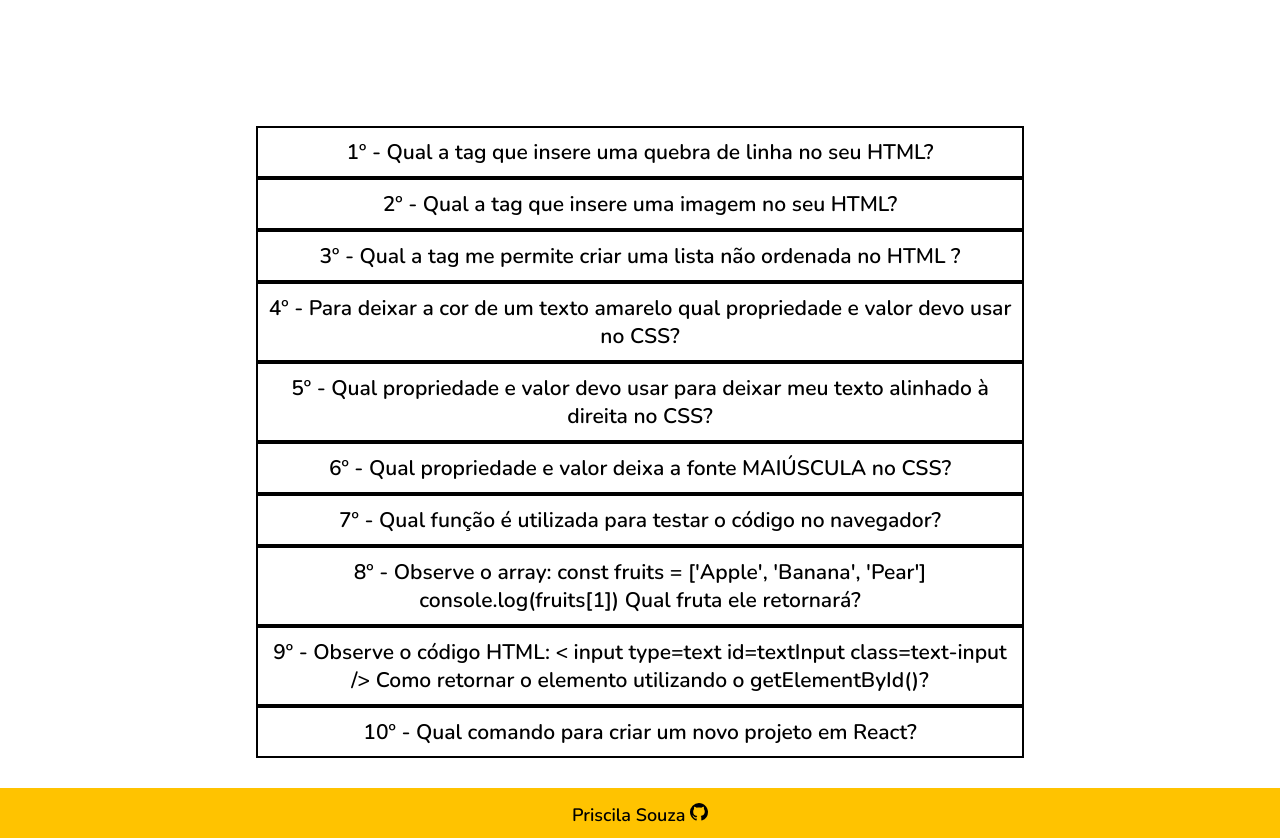
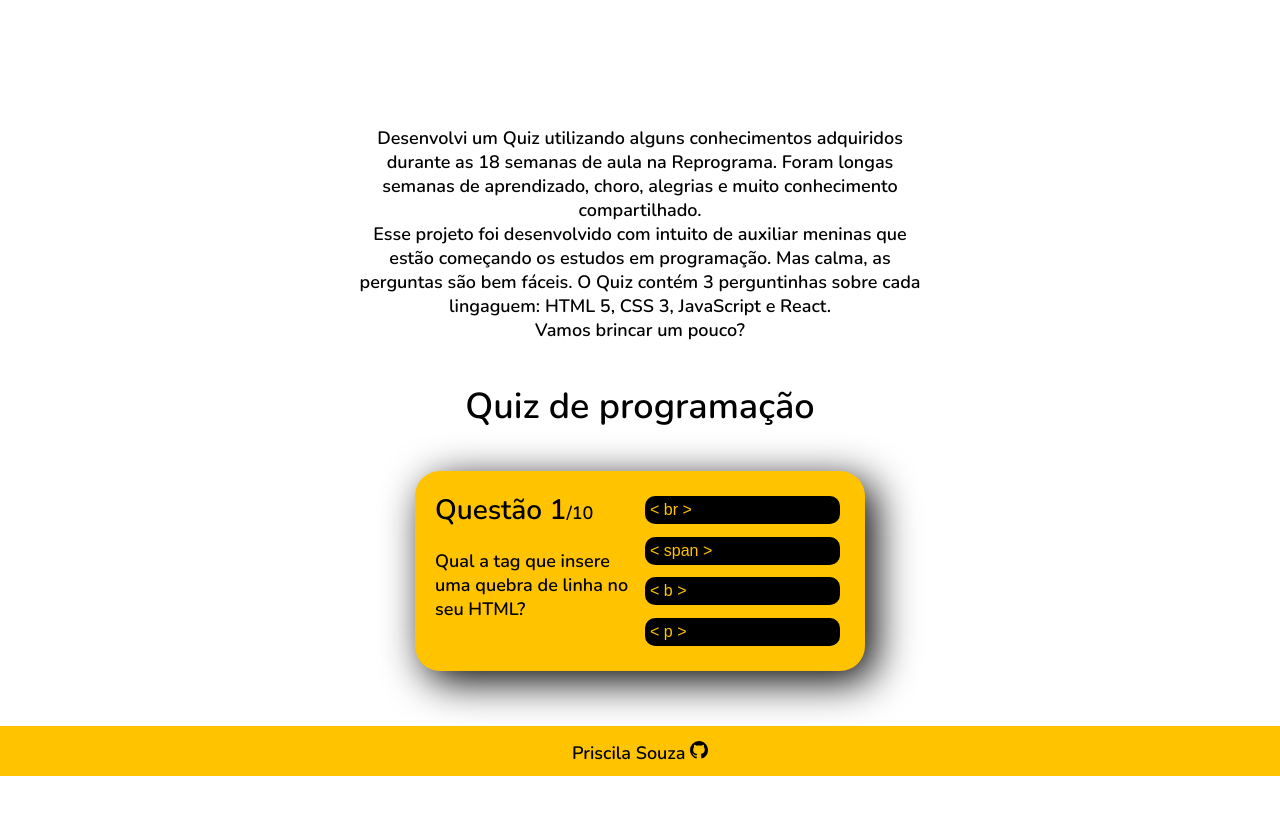
Before and after one commit to priKSouza/Projeto-Final-Reprograma, a React (Create React App) app: page /quiz in a window 1280 px wide. Shown: the part 460-1298 px from the top of the page. After the commit the page ends 1236 px from the top, so only its background shows below. Built offline with nearby package versions, Linux system fonts and the light colour scheme; a web font is replaced by a local one.

Commit message:
Finalizando quiz do projeto

```diff
--- a/src/components/Jogo.jsx
+++ b/src/components/Jogo.jsx
@@ -1,16 +1,54 @@
-import MyQuestions from "../../src/data/database";
+import questions from "../data/database"
+import { useState } from "react"
 
-const Jogo = () => {
-  return (
-    <>
-      {MyQuestions.map(MyQuestions =>
-        <div className="quiz" key={MyQuestions.id}>
-          <h3 className="quiz-question">{MyQuestions.question}</h3>
-          {/* <input type="radio">{MyQuestions.answers}</input> */}
+import "../pages/Quiz/quiz.css"
+
+function Jogo() {
+  const [showScore, setShowScore] = useState(false)
+  const [score, setScore] = useState(0)
+  const [currentQuestion, setCurrentQuestion] = useState(0)
+
+function handle(isCorrect) {
+  if(isCorrect) {
+    setScore(score + 1)
+  }
+  const nextQuestion = currentQuestion + 1
+  if (nextQuestion < questions.length) {
+    setCurrentQuestion(nextQuestion)
+  }else{
+    setShowScore(true)
+  }
+}
+
+  return(
+    <div className="app">
+      {showScore ? (
+        <div className="score">
+          Você pontuou {score} de {questions.length}
         </div>
+      ) : (
+        <>
+        <div className="question">
+          <div className="contador-pergunta">
+            <span>Questão {currentQuestion + 1}</span>/{questions.length}
+          </div>
+          <div className="perguntas">
+            {questions[currentQuestion].questionstext}
+          </div>
+        </div>
+        <div className="resposta">
+            {questions[currentQuestion].answersOptions.map((answersOptions, index) => (
+                 <button onClick={() => handle(answersOptions.isCorrect)}
+                  key={index}>
+                  {answersOptions.answersText}
+                 </button>
+            ))}
+        </div>
+        </>
+      )}
+    </div>
+  )
 
-        )}
-    </>
-  );
-};
-export default Jogo;
+}
+
+export default Jogo
--- a/src/data/database.js
+++ b/src/data/database.js
@@ -1,114 +1,104 @@
-const MyQuestions = [
+const questions = [
   {
-      id:1,
-      question: "1º - Qual a tag que insere uma quebra de linha no seu HTML?",
-      answers: {
-        a: "< br >",
-        b: "< span >",
-        c: "< b >",
-        d: "< p >",
-      },
-      correctAnswer: "a",
+
+    questionstext: "Qual a tag que insere uma quebra de linha no seu HTML?",
+    answersOptions: [
+      {answersText: "< br >", isCorrect:true},
+      {answersText: "< span >", isCorrect:false},
+      {answersText: "< b >", isCorrect:false},
+      {answersText: "< p >", isCorrect:false}
+    ],
   },
   {
-      id:2,
-      question: "2º - Qual a tag que insere uma imagem no seu HTML?",
-      answers: {
-        a: "< h1 >",
-        b: "< img >",
-        c: "< a href >",
-        d: "< html >",
-      },
-      correctAnswer: "b",
+
+    questionstext: "Qual a tag que insere uma imagem no seu HTML?",
+    answersOptions: [
+      {answersText: "< h1 >", isCorrect:false},
+      {answersText: "< img >", isCorrect:true},
+      {answersText: "< a href >", isCorrect:false},
+      {answersText: "< html >", isCorrect:false}
+    ],
   },
   {
-      id:3,
-      question: "3º - Qual a tag me permite criar uma lista não ordenada no HTML ?",
-      answers: {
-        a: "< ol >",
-        b: "< div >",
-        c: "< ul >",
-        d: "< li >",
-      },
-      correctAnswer: "c",
+
+    questionstext: "Qual a tag me permite criar uma lista não ordenada no HTML ?",
+      answersOptions: [
+      {answersText: "< ol >", isCorrect:false},
+      {answersText: "< div >", isCorrect:false},
+      {answersText: "< ul >", isCorrect:true},
+      {answersText: "< li >", isCorrect:false}
+      ],
   },
   {
-      id:4,
-      question: "4º - Para deixar a cor de um texto amarelo qual propriedade e valor devo usar no CSS?",
-      answers: {
-        a: "background-color:yellow;",
-        b: "color:yellow;",
-        c: "background:url();",
-        d: "color:#FFF;",
-      },
-      correctAnswer: "b",
+
+    questionstext: "Para deixar a cor de um texto amarelo qual propriedade e valor devo usar no CSS?",
+      answersOptions: [
+      {answersText: "background-color:yellow;", isCorrect:false},
+      {answersText: "color:yellow;", isCorrect:true},
+      {answersText: "background:url();", isCorrect:false},
+      {answersText: "color:#FFF;", isCorrect:false}
+      ],
   },
   {
-      id:5,
-      question: "5º - Qual propriedade e valor devo usar para deixar meu texto alinhado à direita no CSS?",
-      answers: {
-        a: "text-align: center;",
-        b: "align-items: end;",
-        c: "text-align: right;",
-        d: "justify-content: space-around;",
-      },
-      correctAnswer: "c",
+
+    questionstext: "Qual propriedade e valor devo usar para deixar meu texto alinhado à direita no CSS?",
+      answersOptions: [
+      {answersText: "text-align: center;", isCorrect:false},
+      {answersText: "align-items: end;", isCorrect:false},
+      {answersText: "text-align: right;", isCorrect:true},
+      {answersText: "justify-content: space-around;", isCorrect:false}
+      ],
   },
   {
-      id:6,
-      question: "6º - Qual propriedade e valor deixa a fonte MAIÚSCULA no CSS?",
-      answers: {
-        a: "text-transform: uppercase;",
-        b: "font-weight: bold;",
-        c: "font-family: Nunito;",
-        d: "background-size: cover;",
-      },
-      correctAnswer: "a",
+
+    questionstext: "Qual propriedade e valor deixa a fonte MAIÚSCULA no CSS?",
+    answersOptions: [
+      {answersText: "text-transform: uppercase;", isCorrect:true},
+      {answersText: "font-weight: bold;", isCorrect:false},
+      {answersText: "font-family: Nunito;", isCorrect:false},
+      {answersText: "background-size: cover;", isCorrect:false}
+    ],
   },
   {
-      id:7,
-      question: "7º - Qual função é utilizada para testar o código no navegador?",
-      answers: {
-        a: "console.log()",
-        b: "const",
-        c: "function",
-        d: "alert('testando código')",
-      },
-      correctAnswer: "a",
+
+    questionstext: "Qual função é utilizada para testar o código no navegador?",
+    answersOptions: [
+      {answersText: "console.log()", isCorrect:true},
+      {answersText: "const", isCorrect:false},
+      {answersText: "function", isCorrect:false},
+      {answersText: "alert('testando código')", isCorrect:false}
+    ],
   },
   {
-      id:8,
-      question: "8º - Observe o array:  const fruits = ['Apple', 'Banana', 'Pear']       console.log(fruits[1])    Qual fruta ele retornará?",
-      answers: {
-        a: "Apple",
-        b: "Nenhuma das Alternativas",
-        c: "Banana",
-        d: "Pear",
-      },
-      correctAnswer: "c",
+
+    questionstext: "Observe o array:  const fruits = ['Apple', 'Banana', 'Pear']       console.log(fruits[1])    Qual fruta ele retornará?",
+      answersOptions: [
+      {answersText: "Apple", isCorrect:false},
+      {answersText: "Nenhuma das Alternativas", isCorrect:false},
+      {answersText: "Banana", isCorrect:true},
+      {answersText: "Pear", isCorrect:false}
+      ],
   },
   {
-      id:9,
-      question: "9º - Observe o código HTML:  < input type=text id=textInput class=text-input />  Como retornar o elemento utilizando o getElementById()?",
-      answers: {
-        a: "getElementById('text')",
-        b: "getElementById('text-input')",
-        c: "getElementById('input')",
-        d: "getElementById('textInput')",
-      },
-      correctAnswer: "d",
+
+    questionstext: "Observe o código HTML:  < input type=text id=textInput class=text-input />  Como retornar o elemento utilizando o getElementById()?",
+      answersOptions: [
+      {answersText: "getElementById('text')", isCorrect:false},
+      {answersText: "getElementById('text-input')", isCorrect:false},
+      {answersText: "getElementById('input')", isCorrect:false},
+      {answersText: "getElementById('textInput')", isCorrect:true}
+      ],
   },
   {
-      id:10,
-      question: "10º - Qual comando para criar um novo projeto em React?",
-      answers: {
-        a: "yarn start",
-        b: "yarn create react-app",
-        c: "Happy hacking!",
-        d: "yarn -v",
-      },
-      correctAnswer: "b",
-    },
+
+    questionstext: "Qual comando para criar um novo projeto em React?",
+    answersOptions: [
+      {answersText: "yarn start", isCorrect:false},
+      {answersText: "yarn create react-app", isCorrect:true},
+      {answersText: "Happy hacking!", isCorrect:false},
+      {answersText: "yarn -v", isCorrect:false}
+    ],
+  }
 ];
 
-  export default MyQuestions
+export default questions;
--- a/src/pages/Portfolio/portfolio.css
+++ b/src/pages/Portfolio/portfolio.css
@@ -3,13 +3,13 @@
   height: 40px;
   display: flex;
   text-align: center;
-  border: 2px solid #b01b00;
+  border: 2px solid #000;
   border-radius: 0 10px;
   font-size: 18px;
   margin: auto;
   margin-top: 120px;
   margin-bottom: 40px;
-  color: #b01b00;
+  color: #000;
 }
 
 .input::placeholder {
@@ -20,8 +20,8 @@
   width: 30%;
   display: inline-block;
   text-align: center;
-  border: 2px solid #b01b00;
-  color: #b01b00;
+  border: 2px solid #000;
+  color: #000;
   margin: 20px;
   padding: 10px;
   text-transform: capitalize;
--- a/src/pages/Quiz/Quiz.js
+++ b/src/pages/Quiz/Quiz.js
@@ -1,18 +1,33 @@
-import Menu from "../../components/Menu/Menu"
-import Header from "../../components/Header/Header"
-import Footer from "../../components/Footer/Footer"
-import ImageQuiz from "../../assets/quiz.svg"
-import Jogo from "../../components/Jogo"
+import Menu from "../../components/Menu/Menu";
+import Header from "../../components/Header/Header";
+import Footer from "../../components/Footer/Footer";
+import ImageQuiz from "../../assets/quiz.svg";
+import Jogo from "../../components/Jogo";
+
+import "../Quiz/quiz.css";
 
 const Quiz = () => {
-    return(
-        <>
-        <Menu />
-        <Header image={ImageQuiz}/>
-        <Jogo />
-        <Footer />
-        </>
-    )
-}
+  return (
+    <>
+      <Menu />
+      <Header image={ImageQuiz} />
+      <div className="sessao-quiz">
+        <p className="texto-quiz">
+          Desenvolvi um Quiz utilizando alguns conhecimentos adquiridos durante
+          as 18 semanas de aula na Reprograma. Foram longas semanas de
+          aprendizado, choro, alegrias e muito conhecimento compartilhado.
+          <br /> Esse projeto foi desenvolvido com intuito de auxiliar meninas
+          que estão começando os estudos em programação. Mas calma, as perguntas
+          são bem fáceis. O Quiz contém 3 perguntinhas sobre cada lingaguem:
+          HTML 5, CSS 3, JavaScript e React. <br />
+          Vamos brincar um pouco?
+        </p>
+      </div>
+      <h1 className="titulo-quiz">Quiz de programação</h1>
+      <Jogo />
+      <Footer />
+    </>
+  );
+};
 
-export default Quiz
+export default Quiz;
--- /dev/null
+++ b/src/pages/Quiz/quiz.css
@@ -0,0 +1,79 @@
+.sessao-quiz{
+    display: flex;
+    justify-content: center;
+}
+
+.texto-quiz{
+    text-align: center;
+    width: 45%;
+}
+
+.titulo-quiz{
+    text-align: center;
+    margin: 40px;
+}
+
+.app {
+  background-color: #ffc300;
+  margin: 0 auto 55px;
+  width: 450px;
+  min-height: 200px;
+  height: min-content;
+  border-radius: 25px;
+  padding: 20px;
+  box-shadow: 10px 10px 42px 0px #000;
+  display: flex;
+  justify-content: space-evenly;
+}
+
+.score {
+  display: flex;
+  font-size: 24px;
+  align-items: center;
+}
+
+.question {
+  width: 100%;
+  position: relative;
+}
+
+.contador-pergunta {
+  margin-bottom: 20px;
+}
+
+.contador-pergunta span {
+  font-size: 28px;
+}
+
+.perguntas {
+  margin-bottom: 12px;
+}
+
+.resposta {
+  width: 100%;
+  display: flex;
+  flex-direction: column;
+  justify-content: space-between;
+}
+
+button {
+  width: 100%;
+  font-size: 16px;
+  color: #ffc300;
+  background-color: #000;
+  border-radius: 15px;
+  display: flex;
+  padding: 5px;
+  justify-content: flex-start;
+  align-items: center;
+  border: 5px solid #ffc300;
+  cursor: pointer;
+}
+
+button:hover {
+  background-color: #fff;
+}
+
+button:focus {
+  outline: none;
+}
```
Lines whose indentation alone changed are shown as unchanged.
